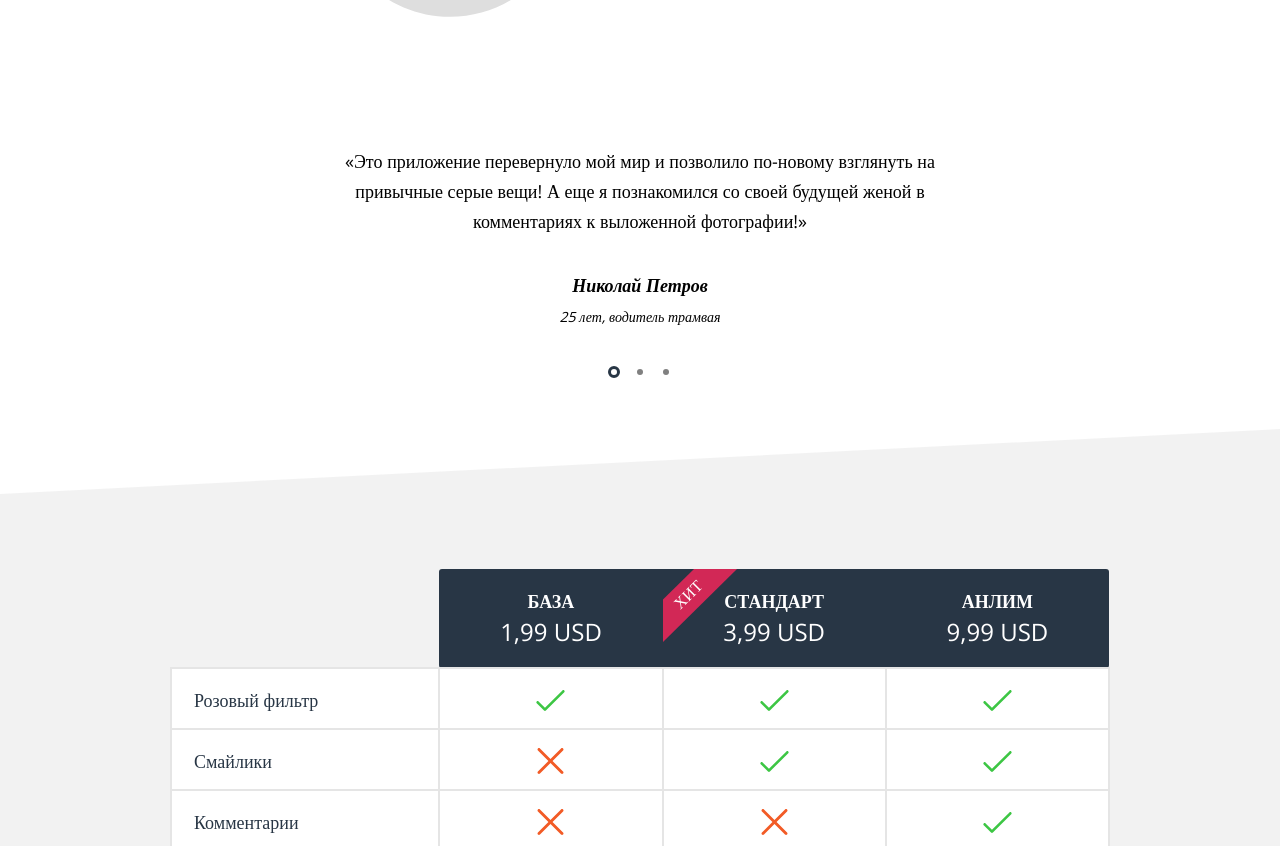
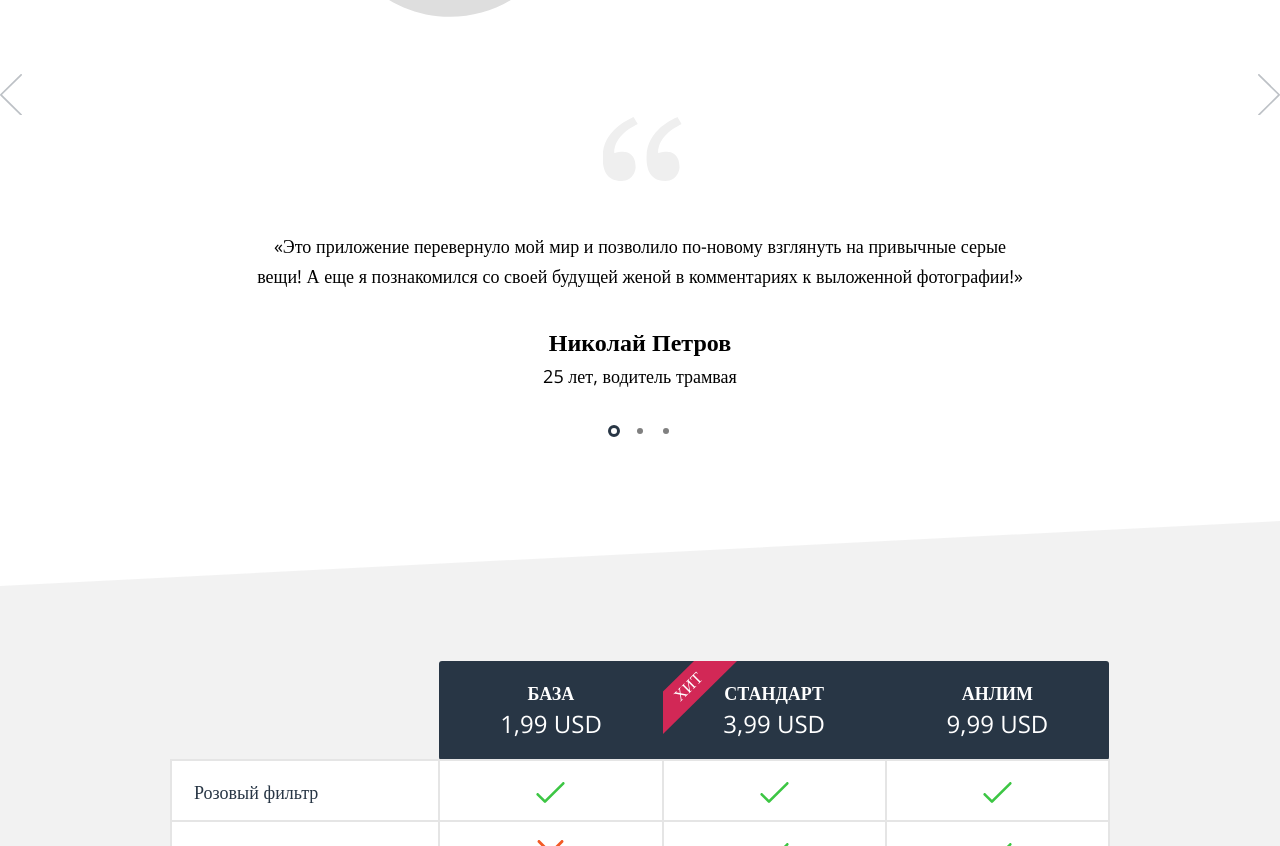
Before and after one commit to Klinkent/pink-template, a website built with webpack: page src/html/views/index.html in a window 1280 px wide. Shown: the part 1796-2642 px from the top of the page. Built offline with nearby package versions, Linux system fonts and the light colour scheme.

Commit message:
фикс отзывов для десктопа

```diff
--- a/src/html/views/index.html
+++ b/src/html/views/index.html
@@ -113,10 +113,34 @@
                <p class="reviews__text">Это приложение перевернуло мой мир и позволило по-новому взглянуть на привычные
                   серые вещи! А еще я познакомился со своей будущей женой в комментариях к выложенной фотографии!</p>
             </blockquote>
+            <blockquote class="reviews__item slider__item">
+               <div class="reviews__author-block">
+                  <cite class="reviews__author-name">Николай Петров</cite>
+                  <cite class="reviews__author-about">25 лет, водитель трамвая</cite>
+               </div>
+               <p class="reviews__text">Это приложение перевернуло мой мир и позволило по-новому взглянуть на привычные
+                  серые вещи! А еще я познакомился со своей будущей женой в комментариях к выложенной фотографии!</p>
+            </blockquote>
+            <blockquote class="reviews__item slider__item">
+               <div class="reviews__author-block">
+                  <cite class="reviews__author-name">Николай Петров</cite>
+                  <cite class="reviews__author-about">25 лет, водитель трамвая</cite>
+               </div>
+               <p class="reviews__text">Это приложение перевернуло мой мир и позволило по-новому взглянуть на привычные
+                  серые вещи! А еще я познакомился со своей будущей женой в комментариях к выложенной фотографии!</p>
+            </blockquote>
+            <button class="reviews__nav  reviews__nav--previous" type="button">Предыдущий</button>
+            <button class="reviews__nav  reviews__nav--next" type="button">Следующий</button>
          </div>
-         <p class="reviews__toggles slider__toggles"> <span class="slider__toggle slider__toggle--active"
-               type="button"></span> <span class="slider__toggle" type="button"></span> <span class="slider__toggle"
-               type="button"></span> </p>
+         <!-- кнопочки -->
+         <p class="reviews__toggles slider__toggles">
+            <span class="slider__toggle slider__toggle--active"
+               type="button">
+            </span>
+            <span class="slider__toggle" type="button"></span>
+            <span class="slider__toggle"
+               type="button"></span>
+         </p>
       </div>
    </section>
    <section class="offer">
--- a/src/scss/style.scss
+++ b/src/scss/style.scss
@@ -726,8 +726,38 @@ h4 {}
   }
 }
 
+@media (min-width: 960px) {
+  .reviews {
+    position: relative;
+    padding-top: 185px;
+    padding-bottom: 49px;
+  }
+}
+
+@media (min-width: 960px) {
+  .reviews::before {
+    content: "";
+    position: absolute;
+    top: 71px;
+    left: 50%;
+    width: 78.672px;
+    height: 63.789px;
+    transform: translateX(-50%);
+    margin-left: 2px;
+    background: url(../img/icon-quotes.svg) no-repeat top left;
+    background-size: 78.672px 63.789px;
+  }
+}
+
 .reviews__list {
   margin-bottom: 28px;
+}
+
+@media (min-width: 960px) {
+  .reviews__list {
+    padding-left: 80px;
+    padding-right: 80px;
+  }
 }
 
 .reviews__wrapper {
@@ -743,6 +773,14 @@ h4 {}
   }
 }
 
+@media (min-width: 960px) {
+  .reviews__wrapper {
+    width: 960px;
+    padding-right: 10px;
+    padding-left: 10px;
+  }
+}
+
 .reviews__item {
   display: flex;
   -ms-flex-direction: column;
@@ -750,6 +788,10 @@ h4 {}
   text-align: center;
   font-size: 14px;
   line-height: 30px;
+}
+
+.reviews__item:not(:first-child) {
+  display: none;
 }
 
 @media (min-width: 660px) {
@@ -765,15 +807,31 @@ h4 {}
   font-weight: 700;
   color: black;
   margin: 0;
+  font-style: normal;
+}
+
+@media (min-width: 960px) {
+  .reviews__author-name {
+    font-size: 24px;
+    line-height: 30px;
+  }
 }
 
 .reviews__author-about {
   display: none;
+  font-style: normal;
 }
 
 @media (min-width: 660px) {
   .reviews__author-about {
     display: block;
+  }
+}
+
+@media (min-width: 960px) {
+  .reviews__author-about {
+    font-size: 18px;
+    line-height: 30px;
   }
 }
 
@@ -806,6 +864,39 @@ h4 {}
   text-align: center;
   background-color: inherit;
 }
+
+.reviews__nav {
+  display: none;
+}
+
+@media (min-width: 960px) {
+  .reviews__nav {
+    display: block;
+    position: absolute;
+    top: 28px;
+    width: 22px;
+    border: 0;
+    padding: 0;
+    height: 41px;
+    background-size: 22px 41px;
+    text-indent: -1000px;
+    overflow: hidden;
+    cursor: pointer;
+    opacity: .3;
+    outline: 0;
+  }
+}
+
+.reviews__nav--previous {
+  left: 0;
+  background: url(../img/icon-review-arrow-left.svg) no-repeat top left;
+}
+
+.reviews__nav--next {
+  right: 0;
+  background: url(../img/icon-review-arrow-right.svg) no-repeat top left;
+}
+
 
 // Слайдер обзора
 // ============================================
```
